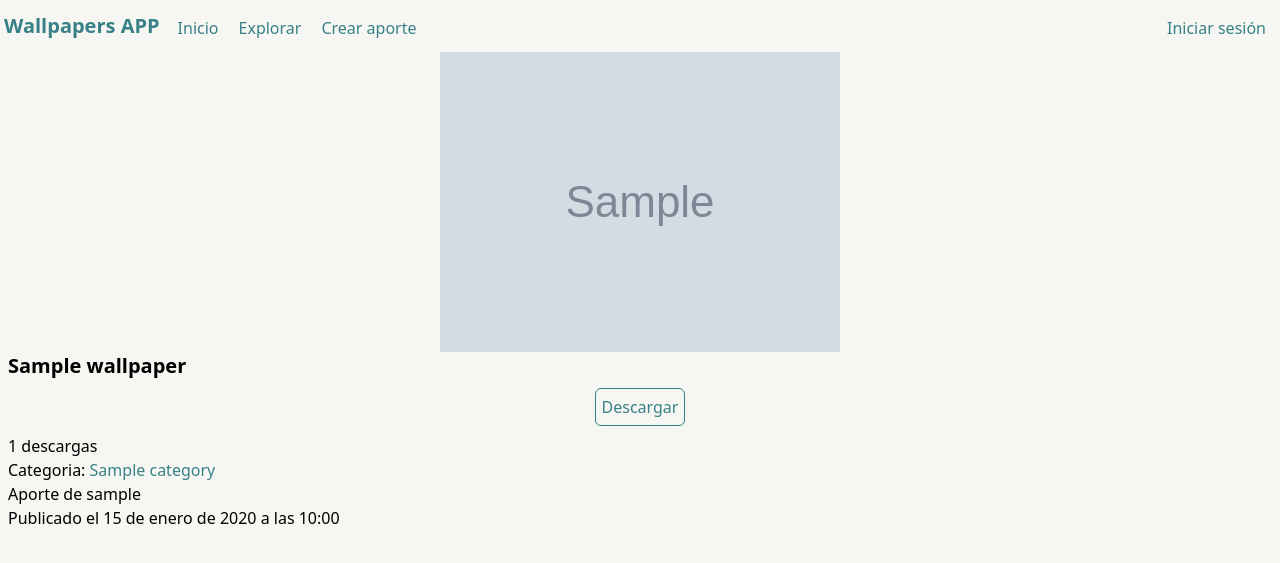
After one commit to puudu/django-wallpapers, a Django app: page /wallpaper/1 in a window 1280 px wide. The commit adds this page. Shown: the top 563 px of the page. Run offline with Django 5.2, Linux system fonts and the light colour scheme; tables that the repository leaves empty hold one stand-in row (values such as "Sample post"); grey boxes marked "Sample" are stand-in pictures; some libraries are stand-ins or nearby versions.

Commit message:
wallpaper item

```diff
--- /dev/null
+++ b/wallpapers_project/wallpapers_app/templates/main/wallpaper_item.html
@@ -0,0 +1,25 @@
+{% extends "main/base.html" %} {% block title %} Explorar {% endblock %}
+{% block content %}
+<div class="mx-2">
+    <div class="flex justify-center">
+        <img class="rounded-sm" src={{item.img.url}} alt="">
+    </div>
+    <h2 class="text-xl font-bold">{{item.title}}</h2>
+    <div class="flex justify-center my-2">
+        <a href="{{item.img.url}}" download id="downloadBtn" class="border border-custom-dark-cyan-2 hover:bg-custom-dark-cyan-2 text-custom-dark-cyan-2 hover:text-custom-white p-1.5 rounded-md"><i class="fa-solid fa-download"></i> Descargar</a>
+    </div>
+    <h3 class="text-md"><i class="fa-solid fa-download"></i> {{ item.download_count }} descargas</h3>
+    <h3 class="text-md"><i class="fa-solid fa-list"></i> Categoria:  <a class="text-custom-dark-cyan-2 hover:underline" href="/wallpaper-list?category={{item.category.id}}">{{item.category.name}}</a></h3>
+    <h3 class="text-md"><i class="fa-solid fa-user"></i> Aporte de {{item.author}}</h3>
+    <h3 class="text-md"><i class="fa-solid fa-calendar-days"></i> Publicado el {{item.created_at}}</h3>
+
+</div>
+<script>
+    document.getElementById('downloadBtn').addEventListener('click', function() {
+        // Aquí puedes realizar una solicitud AJAX a tu punto final de Django para incrementar el contador
+        var xhr = new XMLHttpRequest();
+        xhr.open('GET', '/increment_download_count/{{ item.id }}/', true);
+        xhr.send();
+    });
+    </script>
+{% endblock %}
--- a/wallpapers_project/wallpapers_app/templates/main/wallpaper_list.html
+++ b/wallpapers_project/wallpapers_app/templates/main/wallpaper_list.html
@@ -9,11 +9,13 @@
             <div
                 class="group relative aspect-video cursor-pointer items-center justify-center overflow-hidden rounded-sm transition-shadow hover:shadow-xl hover:shadow-black/30"
             >
-                <img
+                <a href="/wallpaper/{{wallpaper.id}}">
+                    <img
                     class="aspect-video object-cover transition-transform duration-500 group-hover:scale-125"
                     src="{{ wallpaper.img.url }}"
                     alt=""
-                />
+                    />
+                </a>
             </div>
             {% endfor %}
         </div>
--- a/wallpapers_project/wallpapers_app/urls.py
+++ b/wallpapers_project/wallpapers_app/urls.py
@@ -8,5 +8,7 @@ urlpatterns = [
     path('sign-up', views.sign_up, name='sign-up'),
     path('create-contribution', views.create_contribution, name='create_contribution'),
     path('wallpaper-list', views.wallpaper_list, name="wallpaper_list"),
+    path('wallpaper/<int:id>', views.wallpaper, name="wallpaper"),
+    path('increment_download_count/<int:wallpaper_id>/', views.increment_download_count, name='increment_download_count'),
     path('logout', LogoutView.as_view(), name='logout'),
 ]
--- a/wallpapers_project/wallpapers_app/views.py
+++ b/wallpapers_project/wallpapers_app/views.py
@@ -3,6 +3,8 @@ from .forms import RegisterForm, WallpaperForm
 from django.contrib.auth import login, logout, authenticate
 from django.contrib.auth.decorators import login_required
 from .models import Wallpaper, Category
+from django.shortcuts import get_object_or_404
+from django.http import HttpResponse
 
 # Pagination
 from django.core.paginator import Paginator
@@ -29,6 +31,18 @@ def wallpaper_list(request):
     wallpapers = p.get_page(page)
 
     return render(request, 'main/wallpaper_list.html', {'wallpapers': wallpapers, 'categories': category_list})
+
+def wallpaper(request, id):
+    item = Wallpaper.objects.get(id=id)
+
+    return render(request, 'main/wallpaper_item.html',{'item':item})
+
+def increment_download_count(request, wallpaper_id):
+    wallpaper = get_object_or_404(Wallpaper, pk=wallpaper_id)
+    wallpaper.increment_download_count()
+    wallpaper.save()
+    print('download count incremented')
+    return HttpResponse('')
 
 @login_required(login_url="/login")
 def create_contribution(request):
```
Also changed, not shown: wallpapers_project/static/css/output.css (+10 -29 lines).
